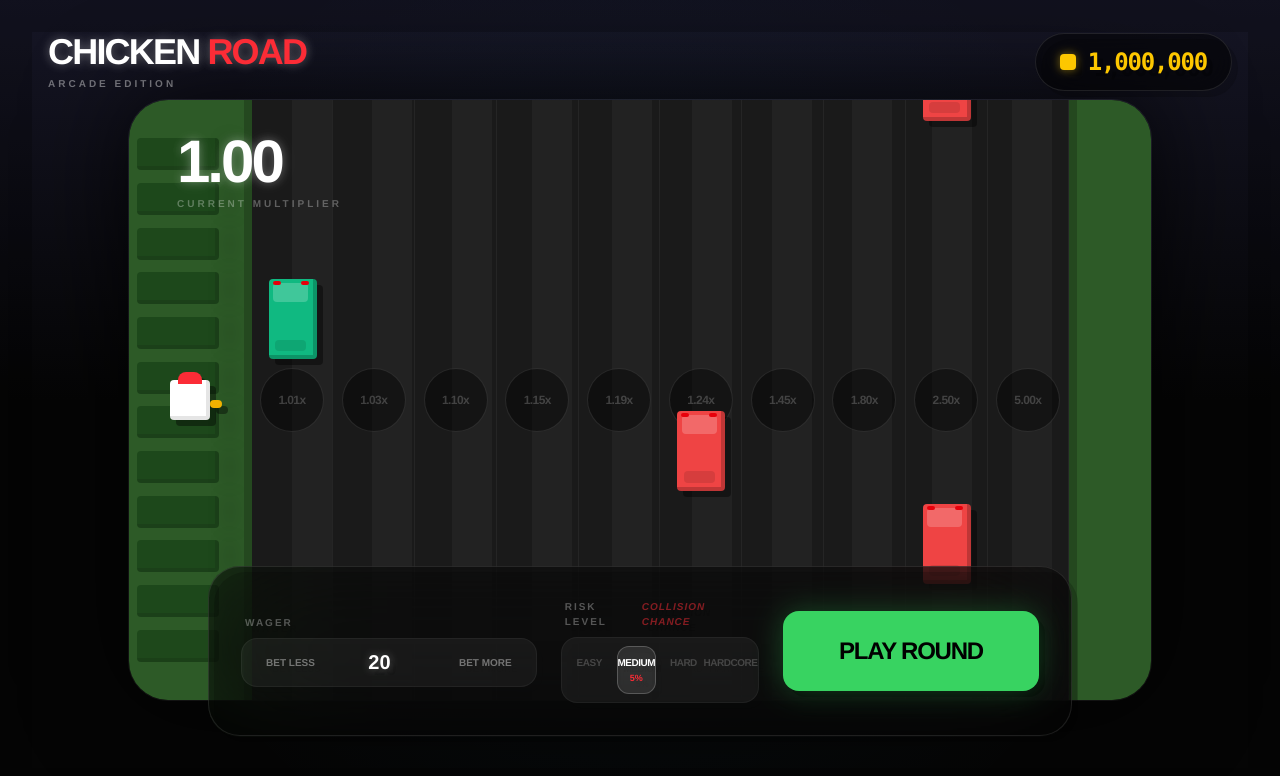
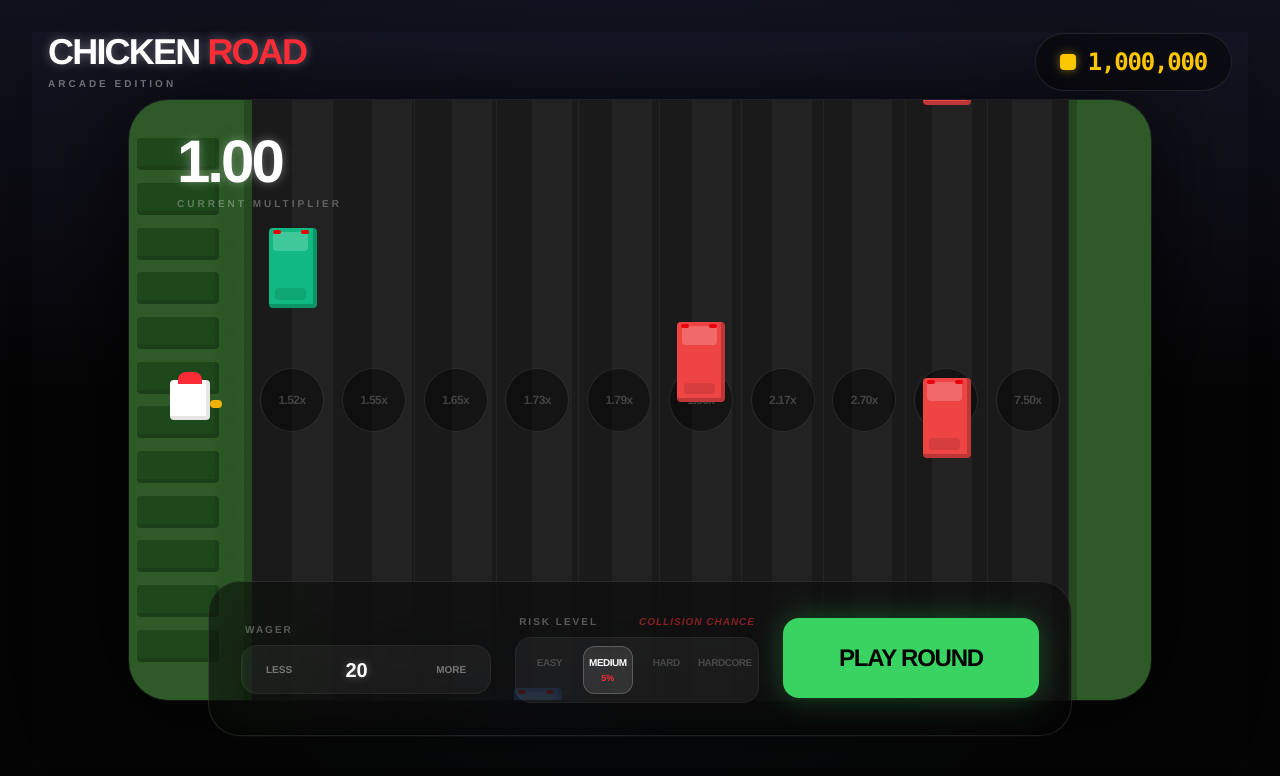
Before and after one commit to Ren-ofis/prototip-chicken_road, a React (Vite) app in the folder chicken-road/: page / in a window 1280 px wide. Shown: the top 776 px of the page. Built offline with nearby package versions, Linux system fonts and the light colour scheme.

Commit message:
last touches/polish

```diff
--- a/chicken-road/src/App.tsx
+++ b/chicken-road/src/App.tsx
@@ -3,7 +3,7 @@ import Header from './components/Header.tsx';
 import GameBoard from './components/GameBoard.tsx';
 import Controls from './components/Controls.tsx';
 import { Difficulty, GameStatus, Car, Player } from './types.ts';
-import { MULTIPLIERS, DIFFICULTY_CONFIG, LANES_COUNT } from './constants.ts';
+import { getMultipliersByDifficulty, DIFFICULTY_CONFIG, LANES_COUNT } from './constants.ts';
 
 export default function App() {
   const [balance, setBalance] = useState(1000000);
@@ -142,9 +142,10 @@ export default function App() {
     if (gameState !== GameStatus.PLAYING) return;
     if (player.lane < LANES_COUNT) {
       const nextLane = player.lane + 1;
+      const multipliers = getMultipliersByDifficulty(difficulty);
       setPlayer({
         lane: nextLane,
-        multiplier: MULTIPLIERS[nextLane - 1],
+        multiplier: multipliers[nextLane - 1],
       });
       setBarriers(prev => new Set(prev).add(nextLane));
 
@@ -176,10 +177,11 @@ export default function App() {
             isGameOver={isGameOver}
             lanes={LANES_COUNT}
             barriers={barriers}
+            difficulty={difficulty}
           />
 
           {/* Dynamic HUD in game */}
-          <div className="absolute top-8 left-12 flex flex-col pointer-events-none">
+          <div className="absolute top-8 left-12 flex flex-col pointer-events-none z-40">
             <span className="text-6xl font-black text-white leading-none glow-text tracking-tighter">
               {player.multiplier.toFixed(2)}
             </span>
--- a/chicken-road/src/components/Controls.tsx
+++ b/chicken-road/src/components/Controls.tsx
@@ -34,7 +34,7 @@ export default function Controls({
              <button
               onClick={() => setBet(Math.max(1, bet - 10))}
               className="px-4 py-2 flex items-center justify-center rounded-xl hover:bg-white/10 text-[10px] uppercase font-black text-white/40 hover:text-white transition-colors whitespace-nowrap"
-             >bet less</button>
+             >Less</button>
              <input
               type="number"
               value={bet}
@@ -45,7 +45,7 @@ export default function Controls({
              <button
               onClick={() => setBet(bet + 10)}
               className="px-4 py-2 flex items-center justify-center rounded-xl hover:bg-white/10 text-[10px] uppercase font-black text-white/40 hover:text-white transition-colors whitespace-nowrap"
-             >bet more</button>
+             >More</button>
           </div>
         </div>
 
--- a/chicken-road/src/components/GameBoard.tsx
+++ b/chicken-road/src/components/GameBoard.tsx
@@ -1,6 +1,6 @@
 import { motion } from 'motion/react';
-import { Car, Player } from '../types.ts';
-import { MULTIPLIERS } from '../constants.ts';
+import { Car, Player, Difficulty } from '../types.ts';
+import { getMultipliersByDifficulty } from '../constants.ts';
 
 interface GameBoardProps {
   player: Player;
@@ -8,9 +8,12 @@ interface GameBoardProps {
   isGameOver: boolean;
   lanes: number;
   barriers: Set<number>;
+  difficulty: Difficulty;
 }
 
-export default function GameBoard({ player, cars, isGameOver, lanes, barriers }: GameBoardProps) {
+export default function GameBoard({ player, cars, isGameOver, lanes, barriers, difficulty }: GameBoardProps) {
+  const multipliers = getMultipliersByDifficulty(difficulty);
+
   return (
     <div className="relative w-full h-[600px] overflow-hidden bg-[#0A0A0A] select-none perspective-1000">
       {/* Background/Sidewalks */}
@@ -27,7 +30,7 @@ export default function GameBoard({ player, cars, isGameOver, lanes, barriers }:
 
       {/* Road Lanes */}
       <div className="absolute left-[12%] right-[8%] top-0 bottom-0 flex z-0 road-stripe">
-        {MULTIPLIERS.map((mult, i) => (
+        {multipliers.map((mult, i) => (
           <div
             key={i}
             className={`flex-1 border-r border-white/5 flex justify-center items-center relative ${
--- a/chicken-road/src/constants.ts
+++ b/chicken-road/src/constants.ts
@@ -1,21 +1,44 @@
 import { Difficulty } from './types.ts';
 
-export const MULTIPLIERS = [1.01, 1.03, 1.10, 1.15, 1.19, 1.24, 1.45, 1.80, 2.50, 5.00];
+// Base multipliers for EASY difficulty
+const BASE_MULTIPLIERS = [1.01, 1.03, 1.10, 1.15, 1.19, 1.24, 1.45, 1.80, 2.50, 5.00];
+
+// Difficulty-based multiplier multipliers
+const DIFFICULTY_MULTIPLIER = {
+  [Difficulty.EASY]: 1.0,
+  [Difficulty.MEDIUM]: 1.5,
+  [Difficulty.HARD]: 2.2,
+  [Difficulty.HARDCORE]: 3.5,
+};
+
+// Get multipliers based on difficulty
+export function getMultipliersByDifficulty(difficulty: Difficulty): number[] {
+  const multiplier = DIFFICULTY_MULTIPLIER[difficulty];
+  return BASE_MULTIPLIERS.map(m => {
+    const adjusted = m * multiplier;
+    // Round to 2 decimal places
+    return Math.round(adjusted * 100) / 100;
+  });
+}
+
+export const MULTIPLIERS = BASE_MULTIPLIERS;
 
 export const DIFFICULTY_CONFIG = {
+   // lower is more frequent
+
   [Difficulty.EASY]: {
-    spawnRate: 1.5, // lower is more frequent
+    spawnRate: 1.5,
     baseSpeed: 0.2,
     carDensity: 2,
   },
   [Difficulty.MEDIUM]: {
     spawnRate: 1.0,
-    baseSpeed: 0.4,
+    baseSpeed: 0.3,
     carDensity: 3,
   },
   [Difficulty.HARD]: {
-    spawnRate: 0.6,
-    baseSpeed: 0.6,
+    spawnRate: 0.5,
+    baseSpeed: 0.4,
     carDensity: 4,
   },
   [Difficulty.HARDCORE]: {
--- a/chicken-road/src/index.css
+++ b/chicken-road/src/index.css
@@ -5,9 +5,6 @@
 }
 
 @layer utilities {
-  .voxel-shadow {
-    filter: drop-shadow(6px 6px 0px rgba(0,0,0,0.4));
-  }
 
   .road-stripe {
     background: repeating-linear-gradient(90deg, #1A1A1A, #1A1A1A 40px, #222222 40px, #222222 80px);
```
Also changed, not shown: chicken-road/package.json (+8 -6 lines), 1 other file (tests, documents, lock files or other folders).
